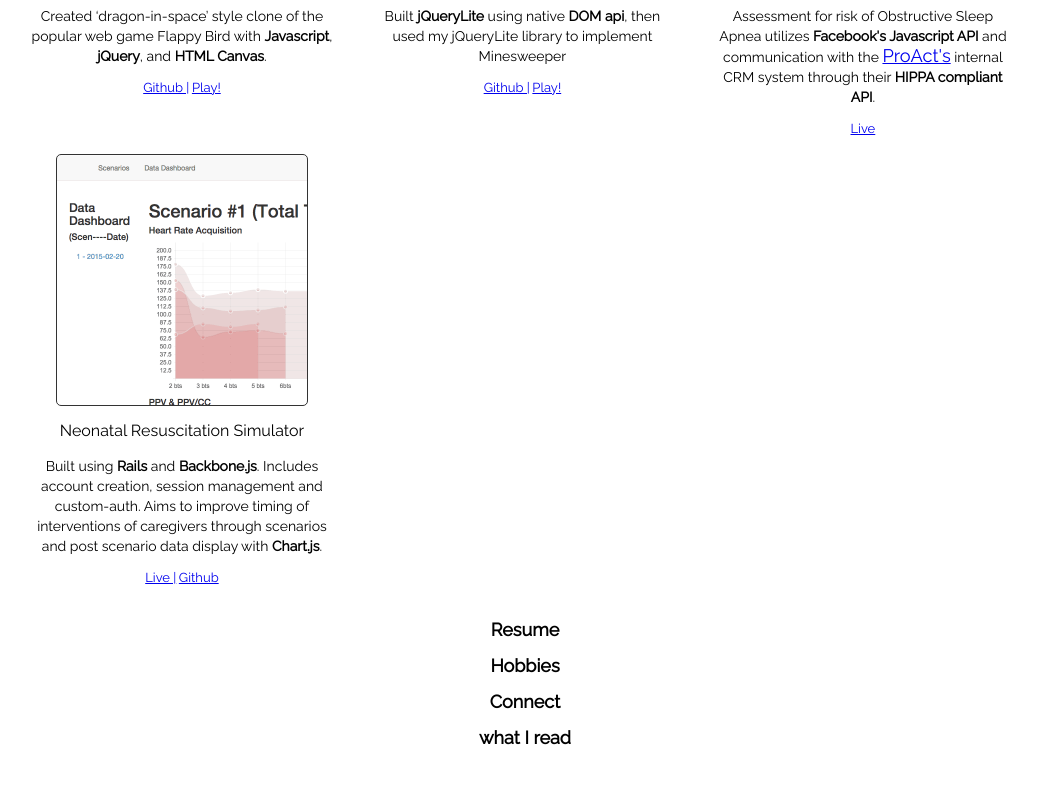
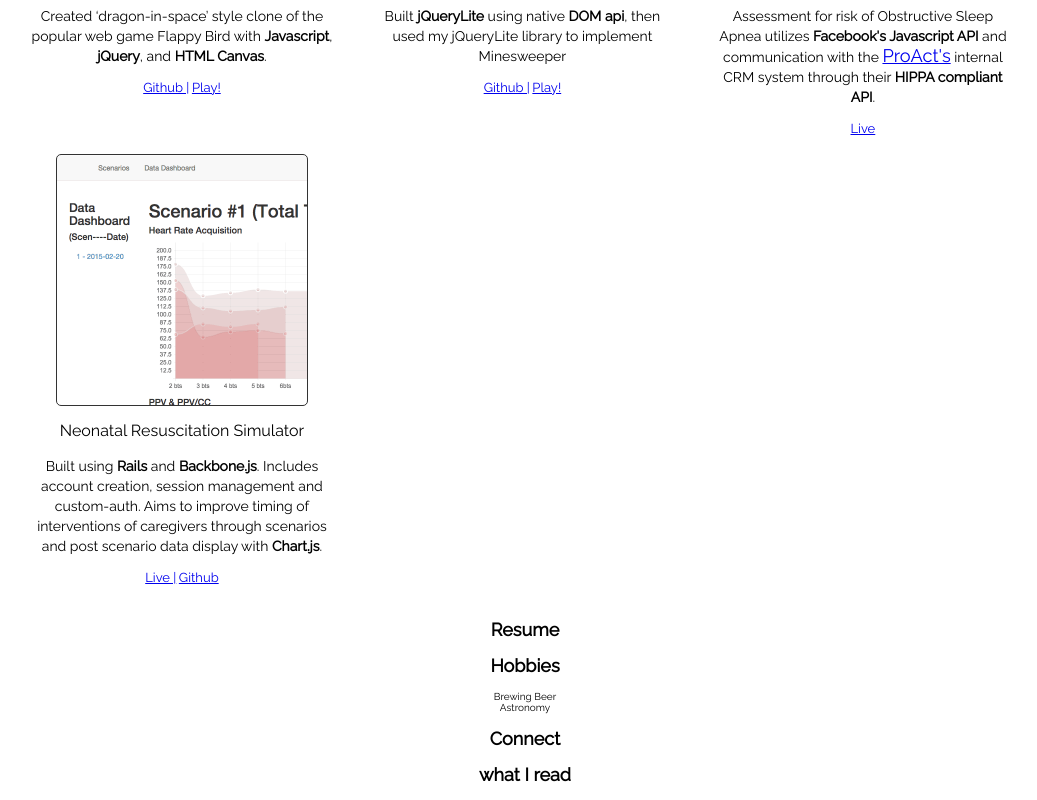
Before and after one commit to brentvale/brentvale, a plain HTML site: page index.html in a window 1280 px wide. Shown: the part 1188-1988 px from the top of the page, without its empty margins (115-1152 px from the left). Before the commit the page ends 1951 px from the top, so only its background shows below. Drawn offline with nearby package versions, Linux system fonts and the light colour scheme.

Commit message:
merges stashed changes from gh-pages branch

```diff
--- a/index.html
+++ b/index.html
@@ -77,6 +77,10 @@
 
   <h2 id="resume" >Resume</h2>
   <h2 id="hobbies" >Hobbies</h2>
+  <div class="center-block" style="text-align:center">
+    <div>Brewing Beer</div>
+    <div>Astronomy</div>
+  </div>
   <h2 id="connect">Connect</h2>
   <h2>what I read</h2>
 
```
